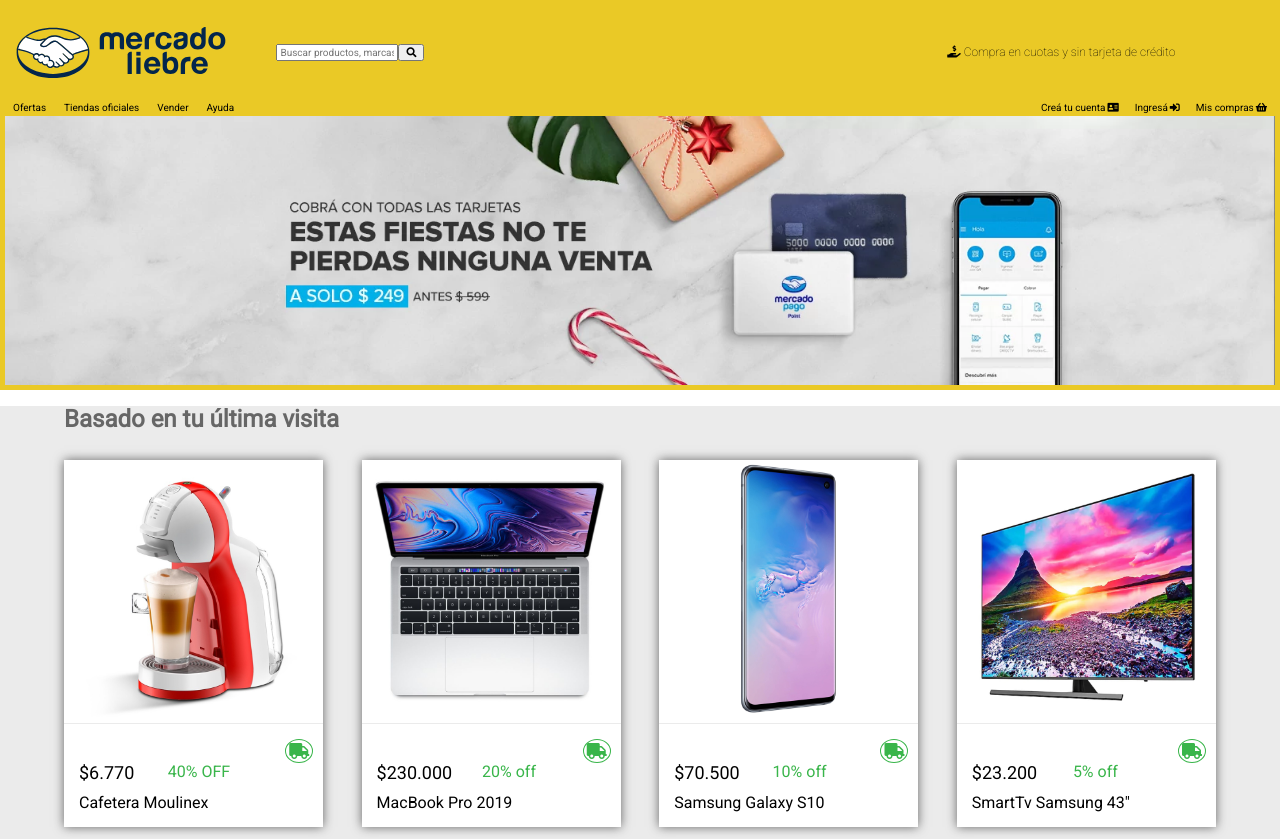
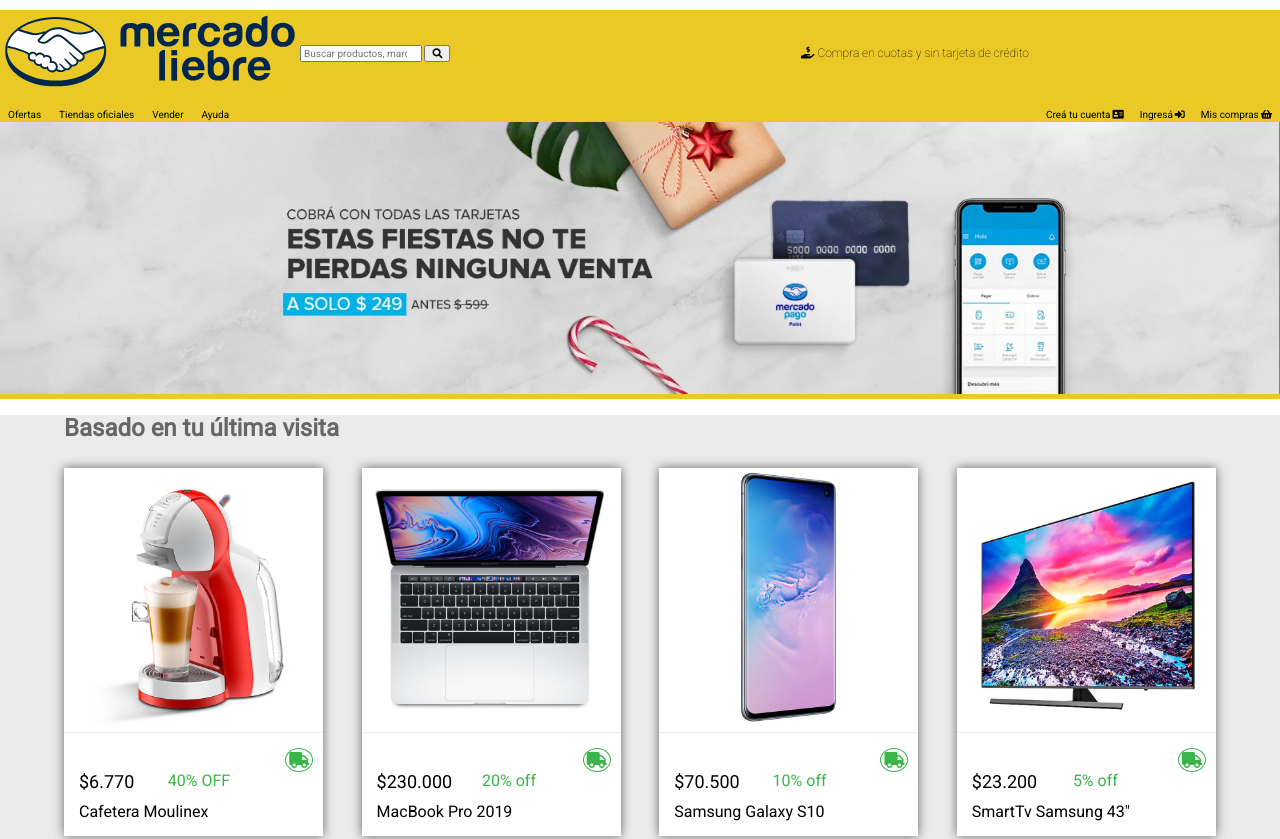
Before and after one commit to horaciogs/integrador01_Mercado_Liebre, a website: page views/home.html in a window 1280 px wide. Shown: the top 839 px of the page. Drawn offline with Linux system fonts and the light colour scheme; files that its build step writes are made by us from their sources.

Commit message:
arreglos de encabezado

```diff
--- a/public/css/styles.css
+++ b/public/css/styles.css
@@ -10,30 +10,25 @@
 .body-header {
     background-color: #EAC926;
     margin: 0px;
-    padding: 5px 5px 0px 5px;
 }
 
-.header-logo-mas-search {
+.header-barra-superior {
     display: flex;
+    flex-direction: row;
     flex-wrap: wrap;
-    flex-direction: row;
-    align-items: center;
     justify-content: space-between;
 }
 
 .header-logo {
-    width: 40%;
-    padding: 5px;
-    margin: 5px;
+    width: 50%;
+    padding: 3px;
     align-self: center;
-    flex-grow: 0.5;
 }
 
 .header-search {
-    display: inline-flex;
+    width: 50%;
+    font-size: 10px;
     align-self: center;
-    font-size: 10px;
-    flex-grow: 0.5;
 }
 
 
@@ -41,7 +36,9 @@
     font-size: 12px;
     font-weight: 100;
     text-align: center;
-    margin: 10px 5px;
+    margin: auto;
+    margin-bottom: 5px;
+    margin-top: 5px;
 }
 
 .header-burger-menu {
--- a/views/home.html
+++ b/views/home.html
@@ -19,13 +19,15 @@
     <header class="body-header">
 
         <div class="header-barra-superior">
-            <div class="header-logo-mas-search">
-                <img src="/images/logo-mercado-liebre.svg" class="header-logo">
+                <div class="header-logo">
+                    <img src="/images/logo-mercado-liebre.svg">
+                </div>
                 <div class="header-search">
-                    <form><input type="text" placeholder="Buscar productos, marcas"></form>
-                    <button class="search"> <i class="fas fa-search"></i></button>
+                    <form>
+                        <input type="search" placeholder="Buscar productos, marcas">
+                        <button class="search"> <i class="fas fa-search"></i></button>
+                    </form>
                 </div>
-            </div>
             <h2 class="header-texto-compras"><i class="fas fa-hand-holding-usd"></i> Compra en cuotas y sin tarjeta de crédito</h2>
         </div>
 
```
